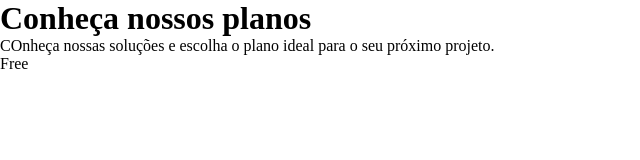
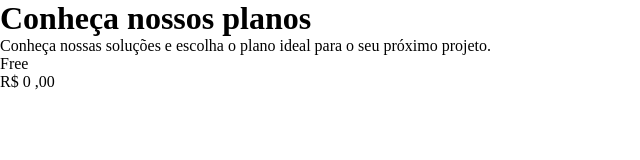
Before and after one commit to eurenatolima/pricing-table, a plain HTML site: page index.html in a window 1280 px wide. Shown: the full height of the page, 0-640 px from the left. Drawn offline with Linux system fonts and the light colour scheme.

Commit message:
Add files via upload

```diff
--- a/index.html
+++ b/index.html
@@ -12,7 +12,7 @@
       <div class="header-text">
         <h1>Conheça nossos planos</h1>
         <p>
-          COnheça nossas soluções e escolha o plano ideal para o seu próximo
+          Conheça nossas soluções e escolha o plano ideal para o seu próximo
           projeto.
         </p>
       </div>
@@ -26,6 +26,13 @@
           </div>
         </div>
       </div>
+
+      <div class="content">
+        <div class="price">
+          <span class="main-price">R$ 0</span>
+          <span class="secundary-price">,00</span>
+        </div>
+      </div>
     </main>
   </body>
 </html>
--- a/style.css
+++ b/style.css
@@ -3,3 +3,10 @@
   padding: 0;
   box-sizing: border-box;
 }
+
+:root {
+  --yellow: #ffcc29;
+  --blue: #1d539e;
+  --gray: #828799;
+  --page-background: #f9fbfc;
+}
```
